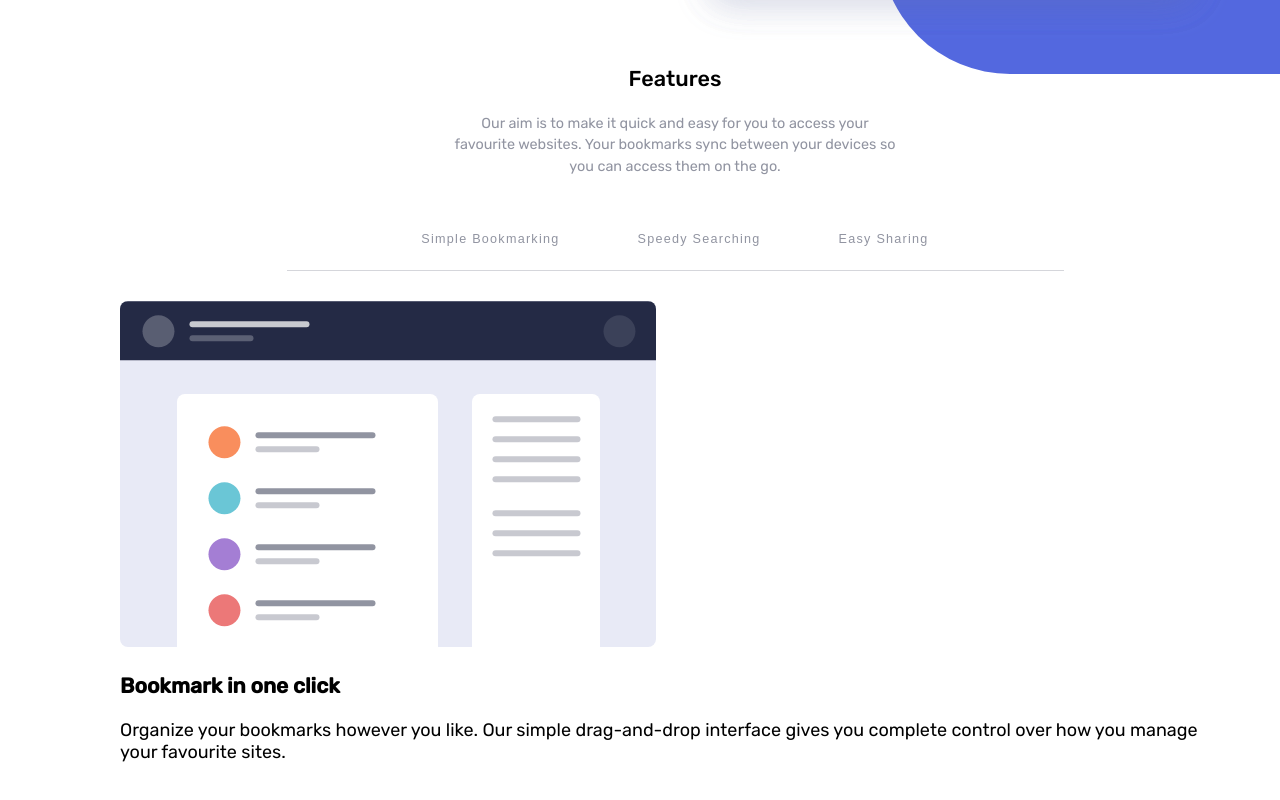
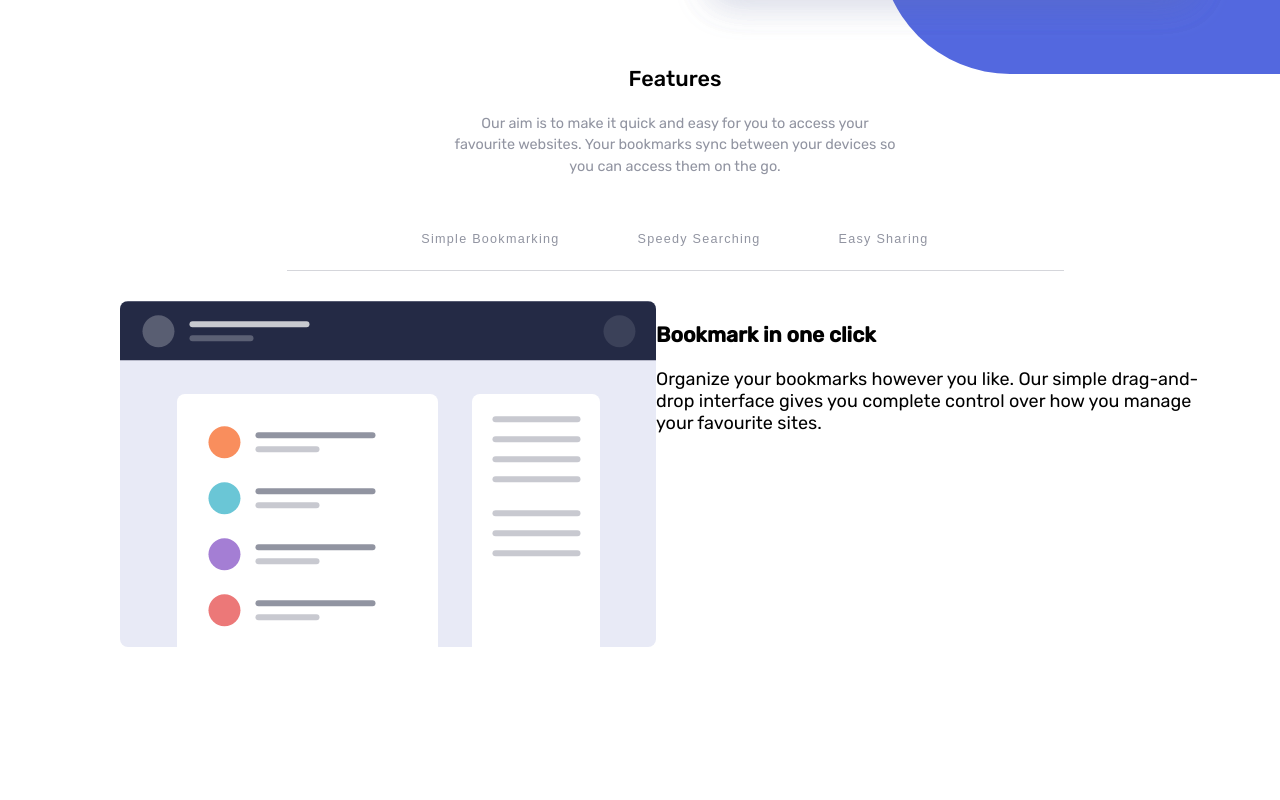
Before and after one commit to yirano/react-bookmark_lp, a React (Create React App) app: page / in a window 1280 px wide. Shown: the part 506-1306 px from the top of the page. After the commit the page ends 1218 px from the top, so only its background shows below. Built offline with nearby package versions, Linux system fonts and the light colour scheme.

Commit message:
Modify slide content component to display when show is 'true' - Before I used direct display styling. I edited the code to display dependent on a boolean value instead

```diff
--- a/src/components/Features/Features.component.jsx
+++ b/src/components/Features/Features.component.jsx
@@ -14,7 +14,6 @@ class Features extends React.Component {
 				{
 					id: 1,
 					show: true,
-					display: 'block',
 					title: 'Simple Bookmarking',
 					subtitle: 'Bookmark in one click',
 					caption:
@@ -24,7 +23,6 @@ class Features extends React.Component {
 				{
 					id: 2,
 					show: false,
-					display: 'none',
 					title: 'Speedy Searching',
 					subtitle: 'Intelligent Search',
 					caption:
@@ -34,7 +32,6 @@ class Features extends React.Component {
 				{
 					id: 3,
 					show: false,
-					display: 'none',
 					title: 'Easy Sharing',
 					subtitle: 'Share Your Bookmarks',
 					caption:
--- a/src/components/Features/features-components/SlideContent.jsx
+++ b/src/components/Features/features-components/SlideContent.jsx
@@ -4,9 +4,9 @@ export class SlideContent extends Component {
 	render() {
 		return (
 			<div className="slideContainer">
-				{this.props.content.map(({ subtitle, id, display, caption, src }) => {
+				{this.props.content.map(({ subtitle, id, caption, src, show }) => {
 					return (
-						<div key={id} style={{ display }}>
+						<div key={id} style={{ display: show ? 'inherit' : 'none' }}>
 							<div className="slideImg">
 								<img src={src} alt="features" />
 							</div>
```
